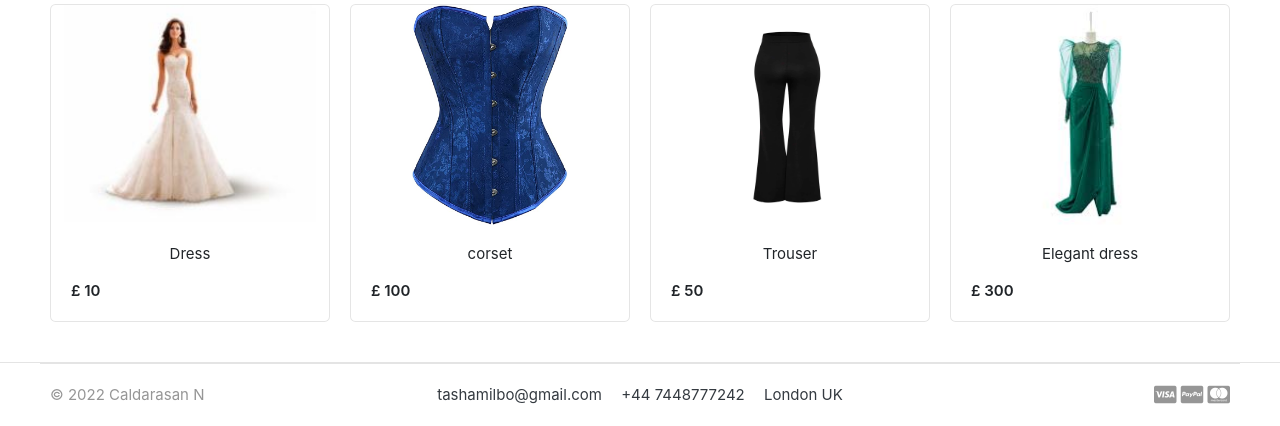
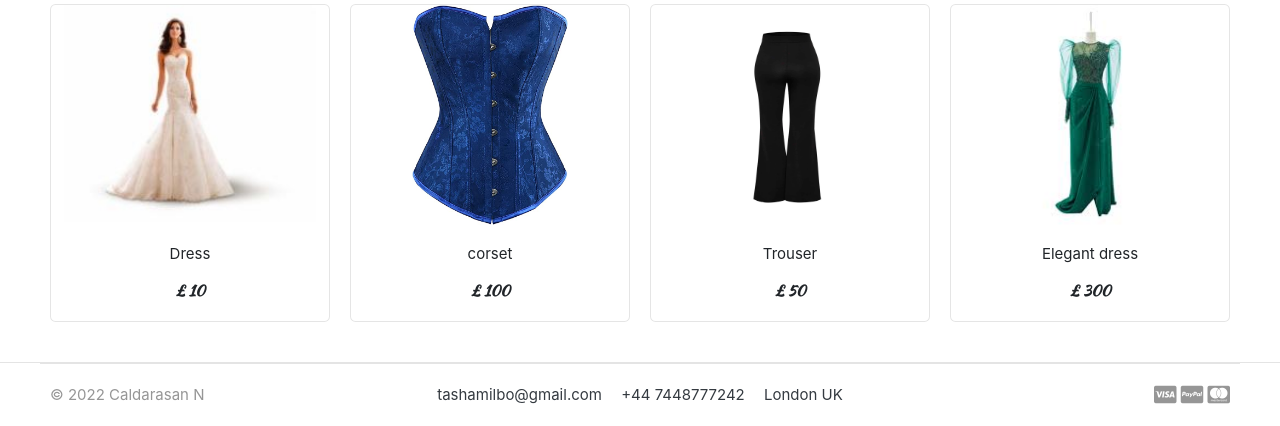
Before and after one commit to Nicolae77/TashaMilbo-app, a Django app: page / in a window 1280 px wide. Shown: the part 625-1051 px from the top of the page. Run offline with Django 3.2, Linux system fonts and the light colour scheme; data comes from the database, SQL or seed files in the repository; both versions use the stored data as it was after the commit; data that the repository does not hold is empty; some libraries are stand-ins or nearby versions; some web fonts are replaced.

Commit message:
Price modified

```diff
--- a/templates/home.html
+++ b/templates/home.html
@@ -35,7 +35,7 @@
 			<a href="{{ product.get_url }}" class="img-wrap"> <img src="{{ product.images.url }}"> </a>
 			<figcaption class="info-wrap">
 				<a href="{{ product.get_url }}" class="title"> {{ product.product_name }} </a>
-				<div class="price mt-1">£ {{product.price }} </div> <!-- price-wrap.// -->
+				<div class="price mt-1 text-center">£ {{product.price }} </div> <!-- price-wrap.// -->
 			</figcaption>
 		</div>
 	</div> <!-- col.// -->
```
Also changed, not shown: db.sqlite3.
